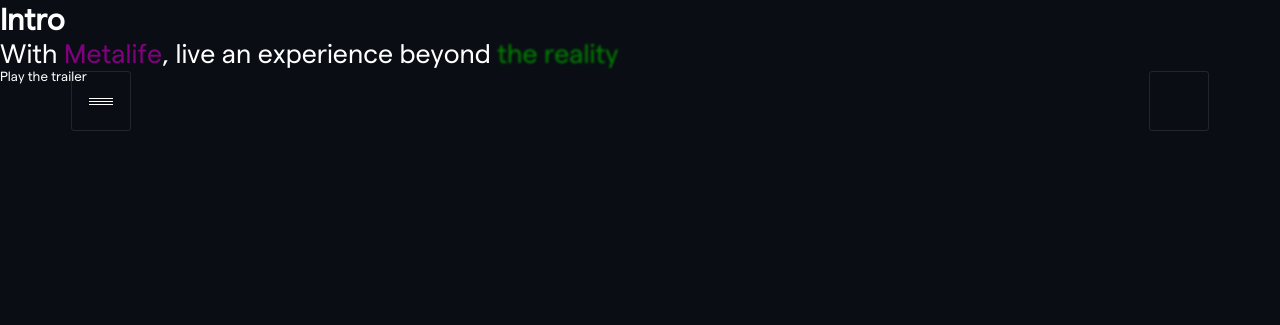
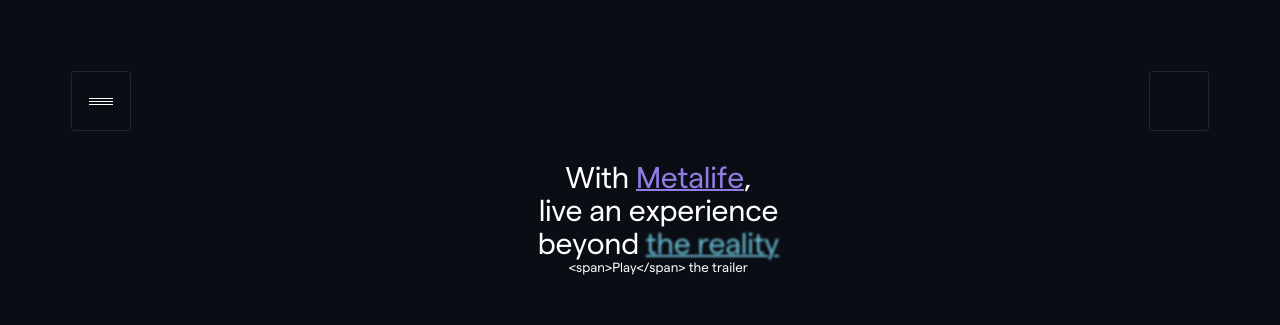
Before and after one commit to handosensei/meta-life, a Nuxt app: page / in a window 1280 px wide. Shown: the top 325 px of the page. Built offline with nearby package versions, Linux system fonts and the light colour scheme.

Commit message:
style(text): component

```diff
--- a/assets/scss/base.scss
+++ b/assets/scss/base.scss
@@ -24,3 +24,26 @@
   width: 100%;
   height: auto;
 }
+
+h1 {
+  position: absolute;
+  width: 1px;
+  height: 1px;
+  overflow: hidden;
+}
+
+.purple {
+  color: var(--color-purple);
+}
+
+.green {
+  color: var(--color-green);
+}
+
+.grey {
+  color: var(--color-grey);
+}
+
+.blur {
+  filter: blur(1px);
+}
--- a/assets/scss/vars.scss
+++ b/assets/scss/vars.scss
@@ -3,12 +3,16 @@
   --font-base: 'Matter';
 
   --color-black: rgba(19, 30, 47, 1);
+  --color-bunker: rgba(12, 16, 20, 1);
   --color-bg-dark: rgba(10, 14, 20, 1);
   --color-border-dark: rgba(41, 43, 87, 0.1);
   --color-white: rgba(255, 255, 255, 1);
   --color-bg-light: rgba(243, 243, 243, 1);
   --color-white-04: rgba(255, 255, 255, 0.4);
   --color-border-light: rgba(255, 255, 255, 0.1);
+  --color-purple: #8f7de3;
+  --color-green: #67b8d0;
+  --color-grey: #6f6e76;
 
   @include minTablet {
     --size: 1440;
--- a/components/text/Text.scss
+++ b/components/text/Text.scss
@@ -1,19 +1,77 @@
+.text {
+  position: absolute;
+}
+
 .title {
-  font-size: 3rem;
+  line-height: 110%;
+  letter-spacing: -0.01em;
+  font-size: clamp(30px, 3rem, 3rem);
 
-  &::v-deep .purple {
-    color: purple;
+  &::v-deep span {
+    text-decoration: underline;
+    text-decoration-thickness: 2px;
+  }
+}
+
+.paragraph {
+  width: clamp(282px, 28.2rem, 28.2rem);
+  line-height: 130%;
+  font-size: clamp(14px, 1.4rem, 1.4rem);
+  color: var(--color-white-04);
+  margin-top: clamp(30px, 3rem, 3rem);
+}
+
+.positionCenterTop {
+  top: 27vh;
+  left: 50%;
+  width: clamp(250px, 25rem, 25rem);
+  transform: translateX(-12rem);
+  text-align: center;
+
+  @include minTablet {
+    top: 20vh;
+  }
+}
+
+.positionRightTop {
+  top: 20vh;
+  right: 3rem;
+
+  @include maxMobile {
+    left: 4rem;
   }
 
-  &::v-deep .green {
-    color: green;
+  @include minTablet {
+    top: 25vh;
+    right: 24rem;
+    width: clamp(315px, 31.5rem, 31.5rem);
+  }
+}
+
+.positionLeftBottom {
+  @include maxMobile {
+    left: 4rem;
+    right: 1.8rem;
+    bottom: 23vh;
   }
 
-  &::v-deep .grey {
-    color: grey;
+  @include minTablet {
+    left: 16rem;
+    bottom: 30vh;
+  }
+}
+
+.positionRightCenter {
+  @include maxMobile {
+    top: 25vh;
+    left: 4rem;
+    right: 10rem;
   }
 
-  &::v-deep .blur {
-    filter: blur(1px);
+  @include minTablet {
+    top: 50%;
+    right: 16rem;
+    width: clamp(320px, 32rem, 32rem);
+    transform: translateY(-50%);
   }
 }
--- a/components/text/Text.vue
+++ b/components/text/Text.vue
@@ -2,8 +2,8 @@
   <div class="text" :class="positioningClass">
     <!-- <div>{{ number }}</div> -->
     <h2 class="title" v-html="title" />
-    <p v-if="text" class="text">{{ text }}</p>
-    <BaseButton v-if="hasPlayTrailerButton" as="button" text="Play the trailer" />
+    <p v-if="text" class="paragraph">{{ text }}</p>
+    <BaseButton v-if="hasPlayTrailerButton" as="button" text="<span>Play</span> the trailer" />
   </div>
 </template>
 
--- a/content/home.json
+++ b/content/home.json
@@ -11,7 +11,7 @@
           "name": "Intro",
           "component": {
             "name": "SectionText",
-            "title": "With <span class=\"purple\">Metalife</span>, live an experience beyond <span class=\"green blur\">the reality</span>",
+            "title": "With <span class=\"purple\">Metalife</span>,<br>live an experience beyond <span class=\"green blur\">the reality</span>",
             "hasPlayTrailerButton": true,
             "position": "center top"
           },
@@ -47,7 +47,7 @@
           "name": "Your land: Create",
           "component": {
             "name": "SectionText",
-            "title": "How to create your <span class=\"purple\">home.</span>",
+            "title": "How to create<br>your <span class=\"purple\">home.</span>",
             "text": "Lorem ipsum dolor sit amet, consectetur adipiscing elit. Semper convallis sed aliquam eget pharetra habitant. Posuere rhoncus ut mauris dui. Viverra malesuada volutpat tellus vivamus neque.",
             "position": "left bottom"
           }
```
